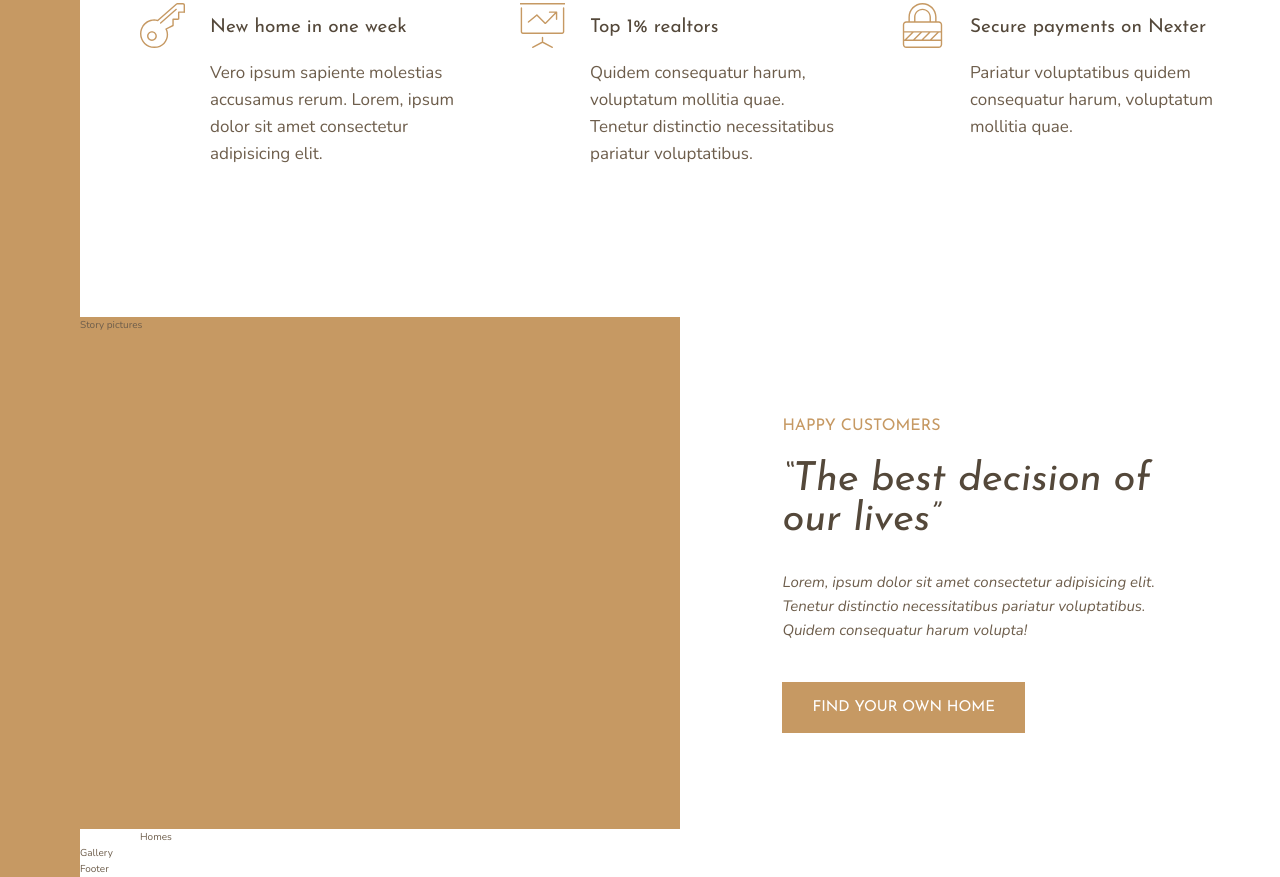
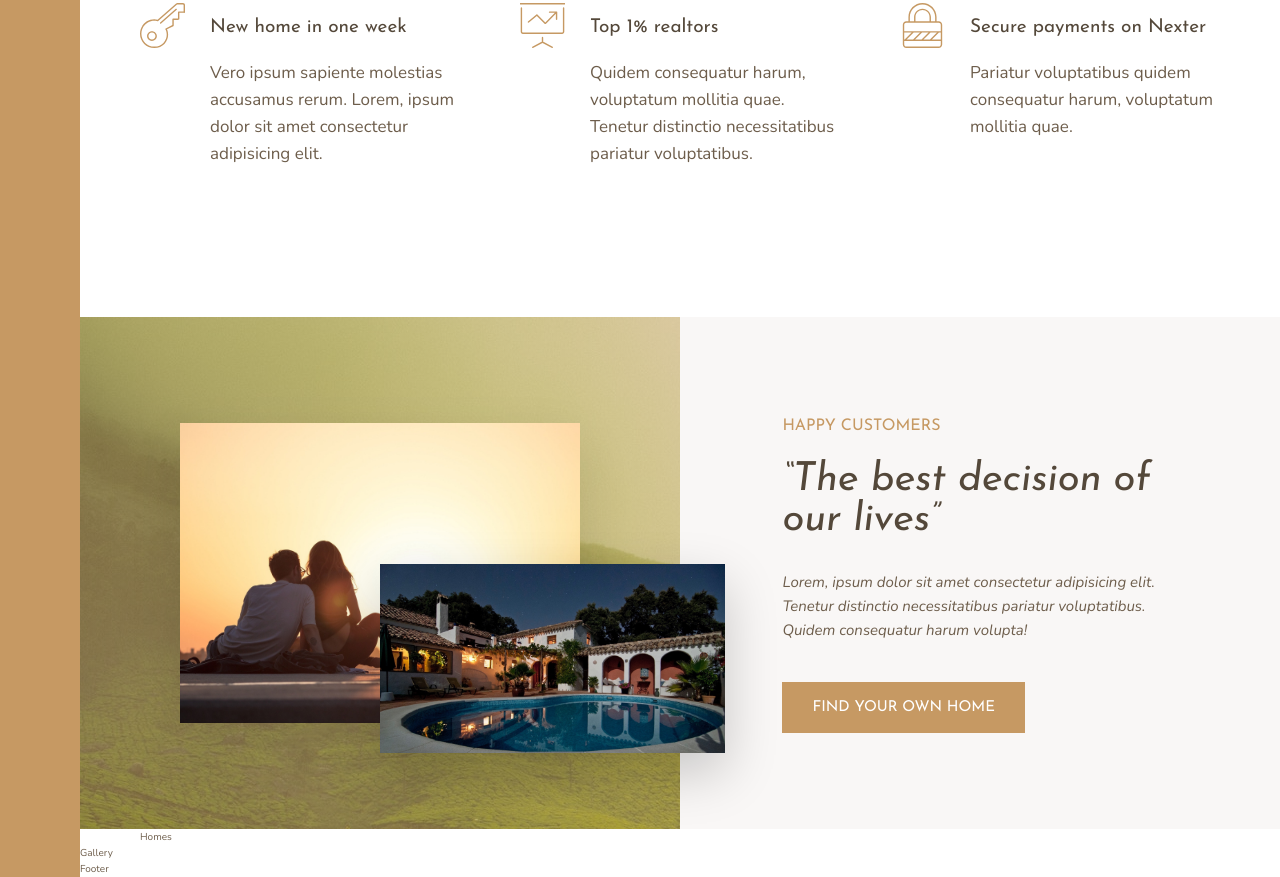
Before and after one commit to ddnt05/nexter, a plain HTML site: page index.html in a window 1280 px wide. Shown: the part 991-1868 px from the top of the page. Drawn offline with nearby package versions, Linux system fonts and the light colour scheme.

Commit message:
story pictures

```diff
--- a/index.html
+++ b/index.html
@@ -89,11 +89,20 @@
       </div>
     </section>
 
-    <div class="story__pictures">Story pictures</div>
+    <div class="story__pictures">
+      <img
+        src="img/story-1.jpeg"
+        alt="Couple with new house"
+        class="story__img--1"
+      />
+      <img src="img/story-2.jpeg" alt="New house" class="story__img--2" />
+    </div>
 
     <div class="story__content">
       <h3 class="heading-3 mb-sm">Happy Customers</h3>
-      <h2 class="heading-2 heading-2--dark mb-md">&ldquo;The best decision of our lives&rdquo;</h2>
+      <h2 class="heading-2 heading-2--dark mb-md">
+        &ldquo;The best decision of our lives&rdquo;
+      </h2>
       <p class="story__text">
         Lorem, ipsum dolor sit amet consectetur adipisicing elit. Tenetur
         distinctio necessitatibus pariatur voluptatibus. Quidem consequatur
--- a/sass/_story.scss
+++ b/sass/_story.scss
@@ -2,9 +2,35 @@
   &__pictures {
     background-color: $color-primary;
     grid-column: full-start / col-end 4;
+    background-image: linear-gradient(
+        rgba($color-primary, 0.5),
+        rgba($color-primary, 0.5)
+      ),
+      url(../img/back.jpg);
+
+    display: grid;
+    grid-template-rows: repeat(6, 1fr);
+    grid-template-columns: repeat(6, 1fr);
+    align-items: center;
+  }
+
+  &__img--1 {
+    width: 100%;
+    grid-row: 2 /6;
+    grid-column: 2 /6;
+    box-shadow: 0 2rem 5rem rgba(0, 0, 0, 0.1);
+  }
+
+  &__img--2 {
+    width: 115%;
+    grid-row: 4 / 6;
+    grid-column: 4 / 7;
+    z-index: 10;
+    box-shadow: 0 2rem 5rem rgba(0, 0, 0, 0.2);
   }
 
   &__content {
+    background-color: $color-grey-light-1;
     grid-column: col-start 5 / full-end;
 
     padding: 6rem 8vw;
```
Also changed, not shown: sass/main.css, 1 other file.
